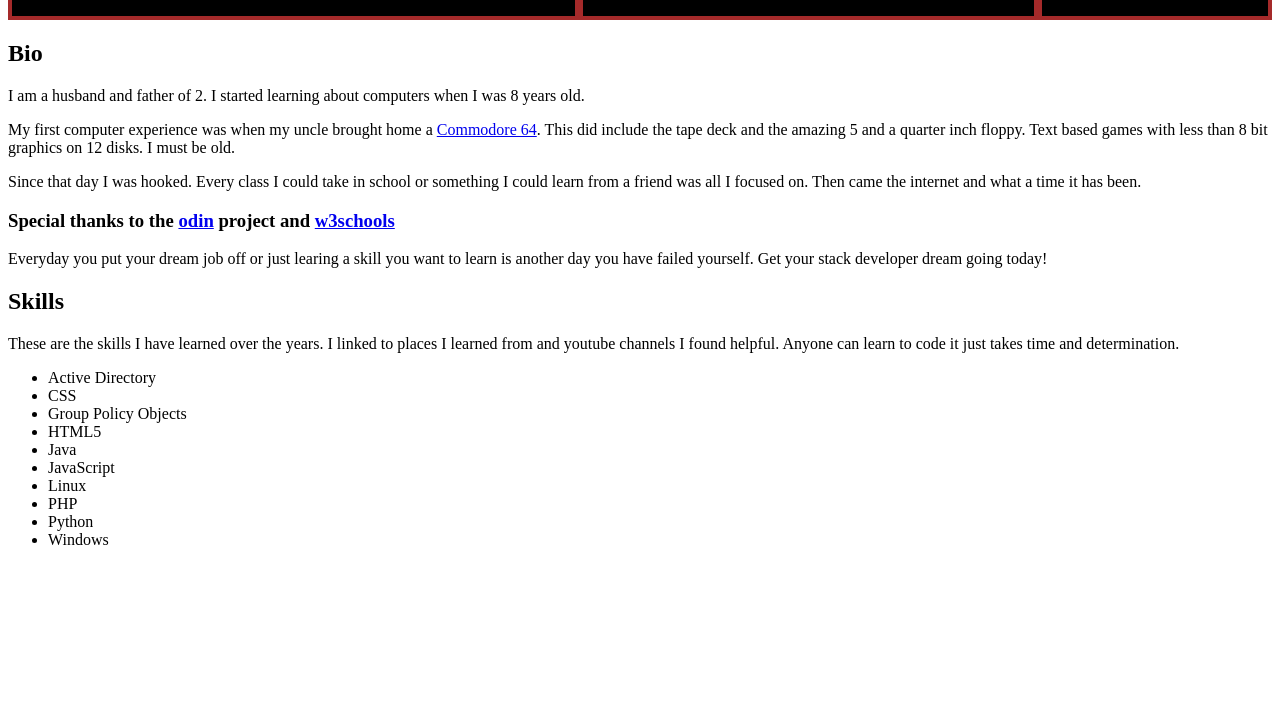
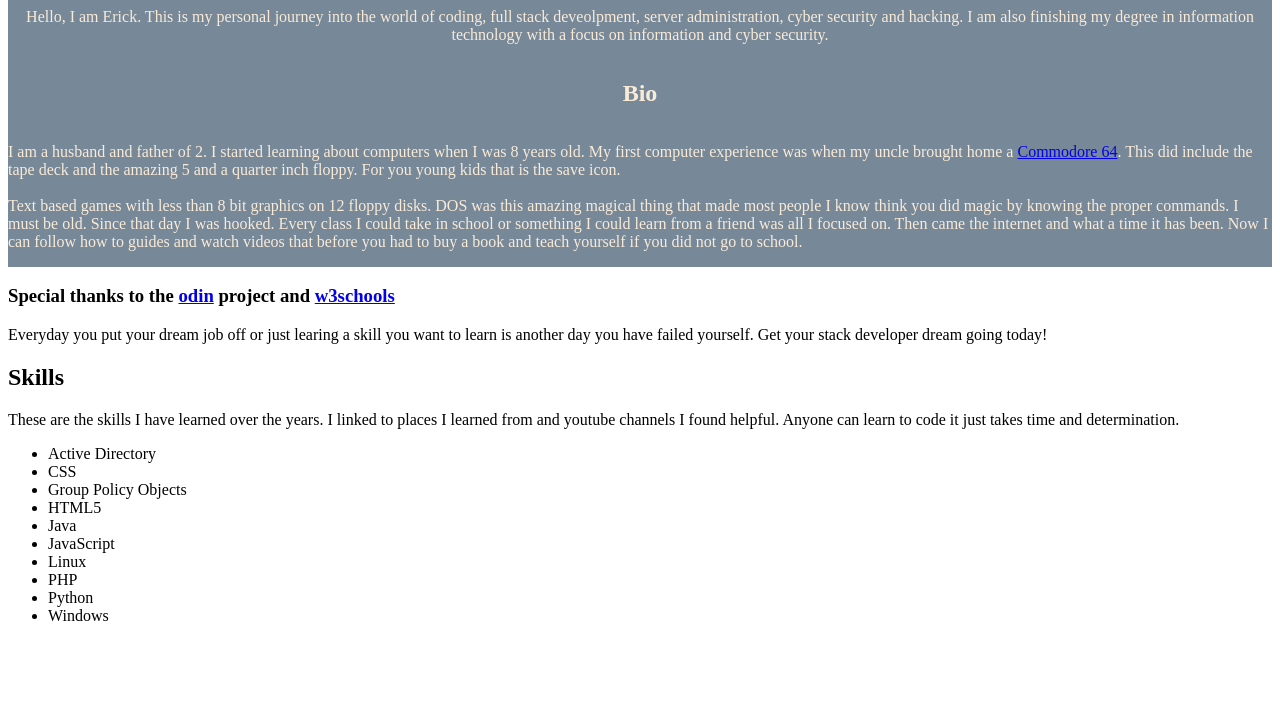
Before and after one commit to ebeaber1979/website, a plain HTML site: page index.html in a window 1280 px wide. Shown: the part 96-800 px from the top of the page. Drawn offline with Linux system fonts and the light colour scheme.

Commit message:
css_index.css and index.html

```diff
--- a/css_index.css
+++ b/css_index.css
@@ -1,43 +1,29 @@
-/*
-body {
-    background-color: honeydew;
-}
-*/
-
-
-.flex-container {
+.flex-container div {
+    background: lightslategray;
+    color: antiquewhite;
     display: flex;
+    flex-direction: column;
+    justify-content: space-between;
 }
 
-.flex-container div {
-    background: black;
-    border: 4px solid brown;
-    color: white;
-    height: 100px;
-    flex: auto;
-    align-self: center;
-    align-items: flex-start;
-    align-content: center;
-  }
+.flex-container .bio {
+    text-align: center;
 
-  /* only div.two is selected here */
-  .flex-container .two {
-    flex: 2 1 0%;
-  }
+}
 
+.flex-container .one {
+    text-align: center;
 
+}
 
-/*
-  h1 {
-    color: black;
+.flex-container .two {
+    text-align: center;
 }
-p {
-    color: blue;
+
+.flex-container .three {
+    text-align: center;
 }
-#greeting {
-    color: blue;
+
+.flex-container .four {
+    text-align: left;
 }
-#skills {
-    color: darkred;
-}
-*/
--- a/index.html
+++ b/index.html
@@ -17,36 +17,38 @@
             </div>
             <div class="two">
                 <p id="greeting">
-                    Hello, I am Erick. This website is built as a resume and my journey to a full stack developer.
+                    Hello, I am Erick. This is my personal
+                    journey into the world of coding, full stack deveolpment,
+                    server administration, cyber security and hacking. I am
+                    also finishing my degree in information technology with a focus on information and cyber security.
                 </p>
             </div>
             <div class="three">
-
+                <h2 id="bio">
+                    Bio
+                </h2>
+            </div>
+            <div class="four">
+                <p>
+                    I am a husband and father of 2.
+                    I started learning about computers when I was 8 years old. My first computer experience was when my uncle brought home a
+                     <a href="https://en.wikipedia.org/wiki/Commodore_64">Commodore 64</a>.
+                    This did include the tape deck and the amazing 5 and a quarter inch floppy. For you young kids that is the save icon.
+                    <br>
+                    <br>
+                    Text based games with less than 8 bit graphics on 12 floppy disks. DOS was this amazing magical thing that made most
+                    people I know think you did magic by knowing the proper commands.
+                    I must be old. Since that day I was hooked. Every class I could take in school or something I could learn from a friend was all I focused on.
+                    Then came the internet and what a time it has been. Now I can follow how to guides and watch videos that before you had to buy a book
+                    and teach yourself if you did not go to school.
+                </p>
             </div>
 
 
 
         </div>
 
-        <h2>
-            Bio
-        </h2>
-        <div id="bio">
-            <p>
-                I am a husband and father of 2.
-                I started learning about computers when I was 8 years old.
-            </p>
-            <p>
-                My first computer experience was when my uncle brought home a
-                 <a href="https://en.wikipedia.org/wiki/Commodore_64">Commodore 64</a>.
-                This did include the tape deck and the amazing 5 and a quarter inch floppy.
-                Text based games with less than 8 bit graphics on 12 disks. I must be old.
-            </p>
-            <p>
-                Since that day I was hooked. Every class I could take in school or something I could learn from a friend was all I focused on.
-                Then came the internet and what a time it has been.
-            </p>
-        </div>
+
 
         <h3>
             Special thanks to the <a href="https://www.theodinproject.com/about">
```
